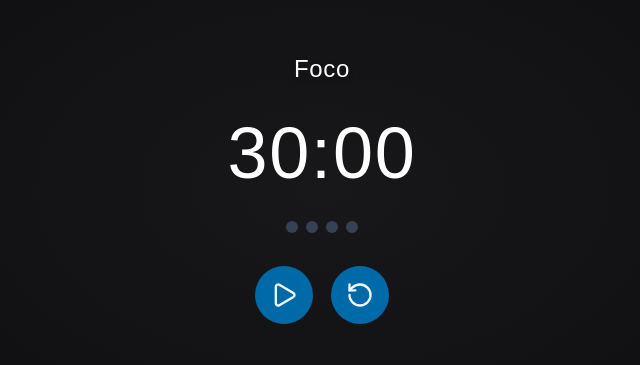
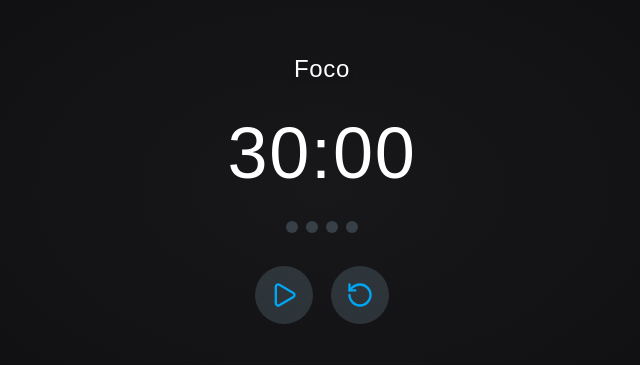
Before and after one commit to eulucastr/mentoria-front, a React (Vite) app: page / in a window 1280 px wide. Shown: the part 211-576 px from the top of the page, without its empty margins (318-958 px from the left). Built offline with nearby package versions, Linux system fonts and the light colour scheme.

Commit message:
feat: update timer style

```diff
--- a/src/components/Timer.tsx
+++ b/src/components/Timer.tsx
@@ -20,6 +20,7 @@
 export function Timer() {
   const [mode, setMode] = useState<Mode>('focus');
   const [cycleCount, setCycleCount] = useState<number>(1);
+  const [focusHasStarted, setFocusHasStarted] = useState<boolean>(false);
   const pendingAutoStartRef = useRef<boolean | null>(null);
   const { totalSeconds, pause, resume, restart, isRunning } = useTimer({
     expiryTimestamp: getExpiryTimestamp(TIMER_SETTINGS[mode]),
@@ -55,6 +56,12 @@
   const toggleTimer = () => {
     requestNotificationPermission();
 
+    if (mode === 'focus' && !focusHasStarted) {
+      setFocusHasStarted(true);
+    } else if (mode !== 'focus' && focusHasStarted) {
+      setFocusHasStarted(false);
+    }
+
     if (isRunning) pause();
     else resume();
   };
@@ -65,14 +72,17 @@
     let shouldAutoStart: boolean;
 
     if (mode === 'focus') {
+      setFocusHasStarted(false);
       newMode = cycleCount === TIMER_SETTINGS.cycles ? 'longBreak' : 'shortBreak';
       shouldAutoStart = TIMER_SETTINGS.autoStartBreaks;
     } else if (mode === 'longBreak') {
       newMode = 'focus';
+      if (TIMER_SETTINGS.autoStartFocus) setFocusHasStarted(true);
       shouldAutoStart = TIMER_SETTINGS.autoStartFocus;
       setCycleCount(1);
     } else {
       newMode = 'focus';
+      if (TIMER_SETTINGS.autoStartFocus) setFocusHasStarted(true);
       shouldAutoStart = TIMER_SETTINGS.autoStartFocus;
       setCycleCount((prevCount) => prevCount + 1);
     }
@@ -86,6 +96,7 @@
     pendingAutoStartRef.current = null;
     setMode('focus')
     setCycleCount(1)
+    setFocusHasStarted(false)
     restart(getExpiryTimestamp(TIMER_SETTINGS['focus']), false)
   }
 
@@ -109,7 +120,7 @@
     0,
     Math.min(100, (totalSeconds / currentCycleDuration) * 100),
   );
-  const elapsedProgress = 100 - cycleProgress;
+  const elapsedProgress = cycleProgress ? 100 - cycleProgress : 0;
 
   return (
     <div
@@ -145,7 +156,18 @@
                       ? ({ '--cycle-progress': `${cycleBarProgress}%` } as CSSProperties)
                       : undefined
                   }
-                  className={`${isActiveCycle && !(cycleCount === 1 && !isRunning) && mode === 'focus' ? 'w-8' : 'w-3'} h-3 transition-all ease-in-out duration-300 rounded-full ${index + 1 < cycleCount || (isActiveCycle && mode !== 'focus') ? 'bg-sky-500' : mode === 'focus' ? 'bg-gray-700' : 'bg-gray-800'} ${isActiveCycle ? "relative overflow-hidden before:absolute before:inset-y-0 before:left-0 before:rounded-[inherit] before:bg-sky-500 before:content-[''] before:w-(--cycle-progress) before:transition-[width] before:duration-200 before:ease-linear" : ''}`}
+                  className={`
+                    w3 h-3 transition-all ease-in-out duration-300 rounded-full
+                    ${isActiveCycle && focusHasStarted ? 'w-8' : 'w-3'}
+                    ${mode === 'focus' ? 'bg-sky-200/20' : 'bg-sky-200/30'}
+                    ${index + 1 < cycleCount ? `${mode === 'focus' ? 'bg-sky-500' : 'bg-white'}` : ''}
+
+
+                    ${mode === 'focus' ? '' : ''}
+                    ${isActiveCycle ? `
+                      before:transition-[width] relative overflow-hidden before:absolute before:inset-y-0 before:left-0 before:content-[''] before:w-(--cycle-progress) before:duration-200 before:ease-linear before:rounded-full
+                      ${mode === 'focus' ? 'before:bg-sky-500' : 'before:bg-white'}
+                      ` : ''}`}
                 />
               );
             })()
@@ -156,8 +178,13 @@
         <div className="flex items-center gap-4">
           <Button
             onClick={toggleTimer}
-            variant={`${mode === 'focus' ? 'default' : 'secondary'}`}
-            className={`w-15 h-15 rounded-full transition-all duration-300 ease-in-out`}
+            variant={`${mode === 'focus' ? 'default' : 'default'}`}
+            className={`
+              w-15 h-15 rounded-full transition-all duration-300 ease-in-ou
+              ${mode === 'focus' ? 'bg-sky-200/15' : 'bg-sky-200/20'}
+              ${mode === 'focus' ? 'text-sky-500' : 'text-white'}
+              ${mode === 'focus' ? 'hover:bg-sky-200/20' : 'hover:bg-sky-200/25'}
+            `}
             title={isRunning ? 'Pausar Temporizador' : 'Iniciar Temporizador'}
           >
             {isRunning ? (
@@ -169,8 +196,13 @@
 
           <Button
             onClick={resetTimer}
-            variant={`${mode === 'focus' ? 'default' : 'secondary'}`}
-            className={`w-15 h-15 rounded-full transition-all duration-300 ease-in-out`}
+            variant={`${mode === 'focus' ? 'default' : 'default'}`}
+            className={`
+              w-15 h-15 rounded-full transition-all duration-300 ease-in-out
+              ${mode === 'focus' ? 'bg-sky-200/15' : 'bg-sky-200/20'}
+              ${mode === 'focus' ? 'text-sky-500' : 'text-white'}
+              ${mode === 'focus' ? 'hover:bg-sky-200/20' : 'hover:bg-sky-200/25'}
+            `}
             title="Reiniciar Temporizador"
           >
             <RotateCcw className="size-7" />
```
